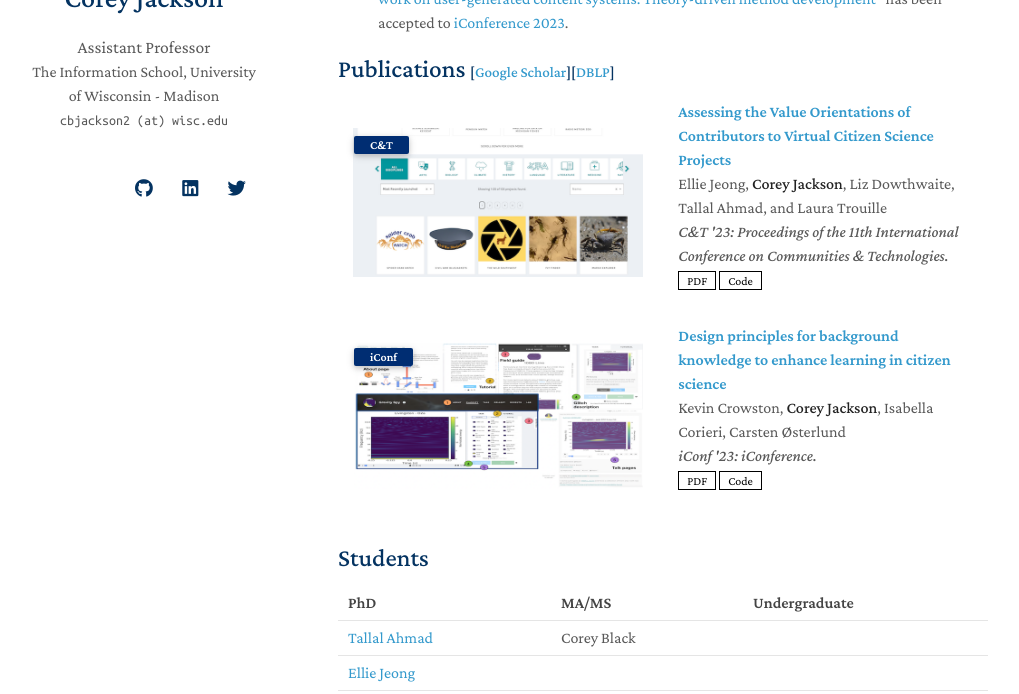
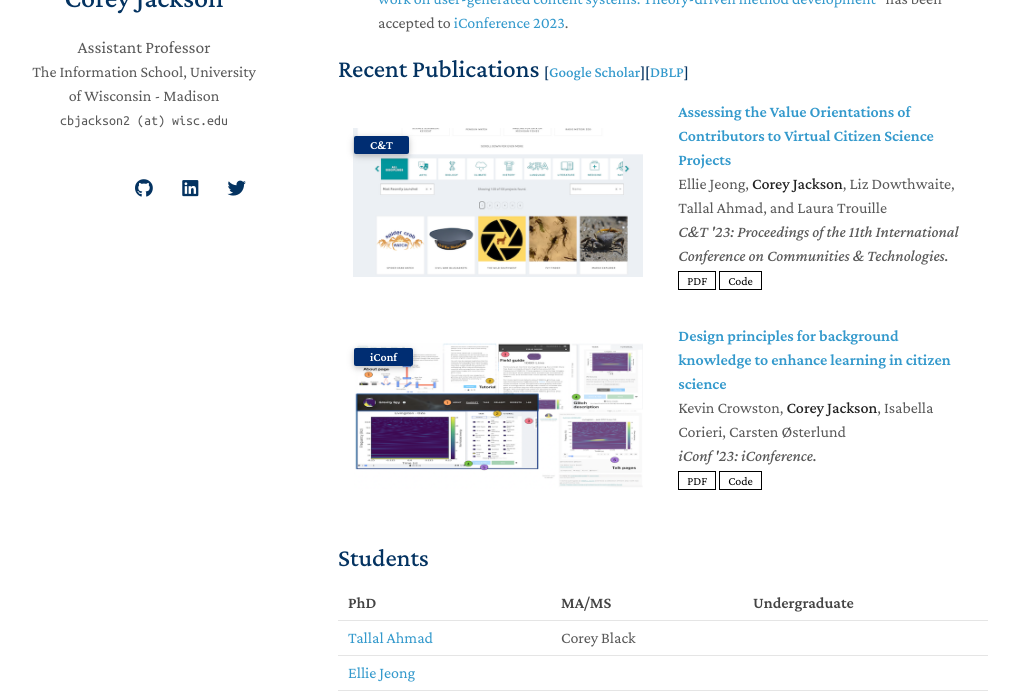
Before and after one commit to cjacks04/cjacks04.github.io, a Jekyll site: the page built from index.md, in a window 1280 px wide and 900 px high, scrolled down 789 px, cut to the strip 206-900 px from the top of the window. Shown: the whole strip, without its empty margins (132-1151 px from the left). Built offline with Jekyll 4.4.1, drawn with Linux system fonts in a browser that asks for light colours; nearby versions of some CDN libraries; a style sheet for code colours, icons or effects is not loaded; our own code applies the rules of GitHub Pages for plain Markdown files.

Commit message:
Update publications.md

```diff
--- a/_includes/publications.md
+++ b/_includes/publications.md
@@ -1,4 +1,4 @@
-<h2 id="publications" style="margin: 2px 0px -15px;">Publications <temp style="font-size:15px;">[</temp><a href="https://scholar.google.com/citations?user=V6d9-t4AAAAJ&hl=en" target="_blank" style="font-size:15px;">Google Scholar</a><temp style="font-size:15px;">]</temp><temp style="font-size:15px;">[</temp><a href="https://dblp.org/pid/141/4064.html" target="_blank" style="font-size:15px;">DBLP</a><temp style="font-size:15px;">]</temp></h2>
+<h2 id="publications" style="margin: 2px 0px -15px;"> Recent Publications <temp style="font-size:15px;">[</temp><a href="https://scholar.google.com/citations?user=V6d9-t4AAAAJ&hl=en" target="_blank" style="font-size:15px;">Google Scholar</a><temp style="font-size:15px;">]</temp><temp style="font-size:15px;">[</temp><a href="https://dblp.org/pid/141/4064.html" target="_blank" style="font-size:15px;">DBLP</a><temp style="font-size:15px;">]</temp></h2>
 
 <div class="publications">
 <ol class="bibliography">
```
